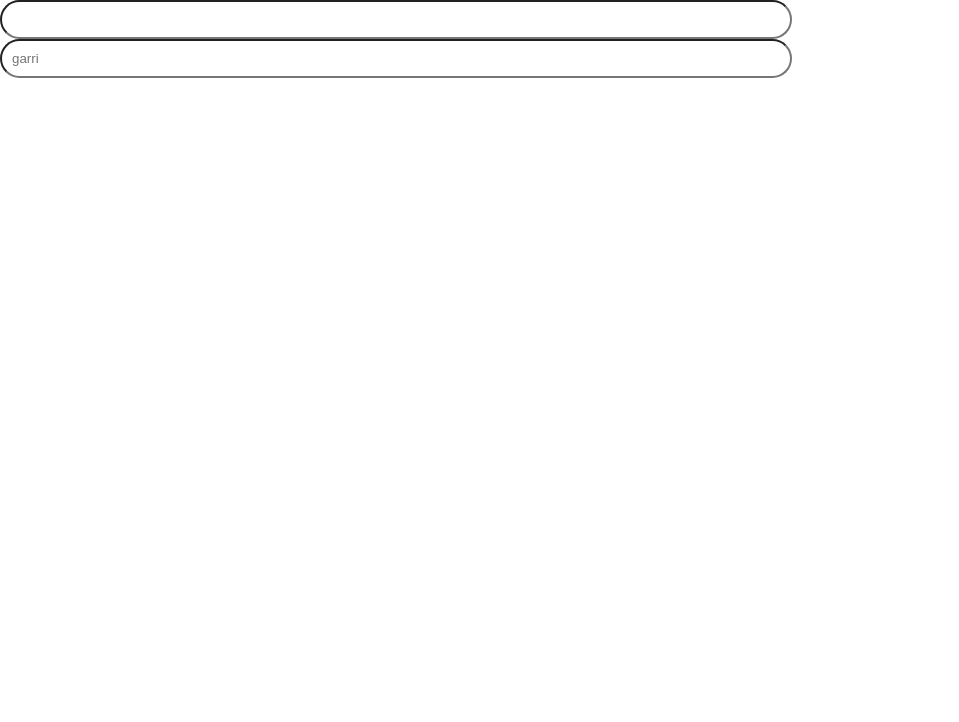
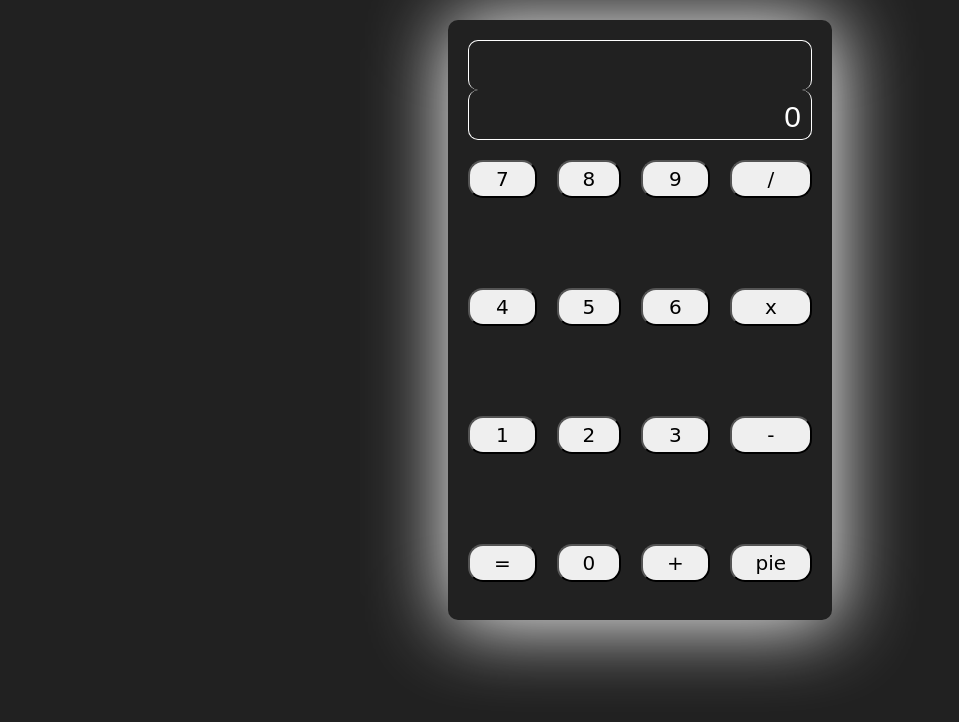
Before and after one commit to nzube123/React-Calculator, a React (Create React App) app: page / in a window 1280 px wide. Shown: the top 722 px of the page, without its empty margins (0-959 px from the left). Built offline with nearby package versions, Linux system fonts and the light colour scheme.

Commit message:
trying to evaluate Currentvalue

```diff
--- a/public/index.html
+++ b/public/index.html
@@ -5,6 +5,7 @@
     <link rel="icon" href="%PUBLIC_URL%/favicon.ico" />
     <meta name="viewport" content="width=device-width, initial-scale=1" />
     <meta name="theme-color" content="#000000" />
+    <meta http-equiv="Content-Type" content="text/html;charset=UTF-8">
     <meta
       name="description"
       content="Web site created using create-react-app"
--- a/src/App.js
+++ b/src/App.js
@@ -1,10 +1,10 @@
 // import logo from './logo.svg';
 import './App.css';
-import TodoList from './todo2';
+import Calculator from './calculator';
 function App() {
   return (
     <>
-      <TodoList />
+      <Calculator />
     </>
   )
 }
--- /dev/null
+++ b/src/calc.css
@@ -0,0 +1,66 @@
+:root {
+    background-color: rgb(0, 0, 0, 0.87);
+}
+
+* {
+    padding: 0%;
+    margin: 0%;
+    box-sizing: border-box;
+}
+
+.inputarea {
+    padding: 10px;
+    height: 50px;
+    border-radius: 10px;
+    font-size: 30px;
+    width: 100%;
+    color: white;
+    /* background-color: rgb(0, 0, 0, 0.87); */
+    border-top: 1px solid white;
+    border-left: 1px solid white;
+    border-right: 1px solid white;
+    border-bottom: 0px;
+    text-align: left;
+    border-bottom-left-radius: none;
+}
+
+.ButtonDiv {
+    margin-top: 20px;
+    display: grid;
+    grid-template-columns: auto auto auto auto;
+    row-gap: 90px;
+    column-gap: 20px;
+}
+
+.Button {
+    padding: 5px;
+    border-radius: 15px;
+    font-size: 20px;
+    font-family: Comic sans MS;
+}
+
+
+
+section {
+    width: 30%;
+    height: 600px;
+    padding: 20px;
+    margin-top: 20px;
+    box-shadow: 2px 2px 80px 2px white;
+    border-radius: 10px;
+}
+
+.output {
+    padding: 10px;
+    height: 50px;
+    border-radius: 10px;
+    font-size: 30px;
+    width: 100%;
+    color: white;
+    border-left: 1px solid white;
+    border-bottom: 1px solid white;
+    border-right: 1px solid white;
+    border-top: 0px;
+    text-align: right;
+    font-family: Arial, Helvetica, sans-serif;
+}
--- a/src/calculator.js
+++ b/src/calculator.js
@@ -1,6 +1,70 @@
 import { useState } from "react";
+import './calc.css'
+
+function Inputarea({ name, value }) {
+    return <div className={name}>{value}</div>
+}
+function OutputArea({name, value}) {
+    return <div className={name}>{value}</div>
+}
+
+function Button({ NameClass, Bvalue, onButtonClick }) {
+    return <button className={NameClass} onClick={onButtonClick}>{Bvalue}</button>
+}
+
 
 
 function Calculator() {
+    const [CurrentValue, setCurrentValue] = useState('');
+    const [evalAnswer, setevalAnswer ] = useState(0)
 
+    function handleClick(val) {
+        setCurrentValue((prevNumber) => [...prevNumber, val]);
+    }
+
+    var x = 78 + 87;
+
+    // function  evaluation
+    function evaluation() {
+        setevalAnswer(eval(CurrentValue));
+    }
+
+    return (
+        <>
+            <center>
+                <section>
+                    <Inputarea name={"inputarea"} value={CurrentValue} />
+                    <OutputArea name={"inputarea output"} value={evalAnswer} />
+                    <div className="ButtonDiv">
+
+                        <Button NameClass={"Button"} Bvalue={7} onButtonClick={() => handleClick(7)} />
+                        <Button NameClass={"Button"} Bvalue={8} onButtonClick={() => handleClick(8)} />
+                        <Button NameClass={"Button"} Bvalue={9} onButtonClick={() => handleClick(9)} />
+                        <Button NameClass={"Button"} Bvalue={"/"} onButtonClick={() => handleClick("/")} />
+                        {/* <Button NameClass={"Button"} Bvalue={"pie"} onButtonClick={() => handleClick(22/7)} /> */}
+
+
+                        <Button NameClass={"Button"} Bvalue={4} onButtonClick={() => handleClick(4)} />
+                        <Button NameClass={"Button"} Bvalue={5} onButtonClick={() => handleClick(5)} />
+                        <Button NameClass={"Button"} Bvalue={6} onButtonClick={() => handleClick(6)} />
+                        <Button NameClass={"Button"} Bvalue={"x"} onButtonClick={() => handleClick("*")} />
+
+                        <Button NameClass={"Button"} Bvalue={1} onButtonClick={() => handleClick(1)} />
+                        <Button NameClass={"Button"} Bvalue={2} onButtonClick={() => handleClick(2)} />
+                        <Button NameClass={"Button"} Bvalue={3} onButtonClick={() => handleClick(3)} />
+                        <Button NameClass={"Button"} Bvalue={"-"} onButtonClick={() => handleClick("-")} />
+
+                        <Button NameClass={"Button"} Bvalue={"="} onButtonClick={() => evaluation()} />
+                        <Button NameClass={"Button"} Bvalue={0} onButtonClick={() => handleClick(0)} />
+                        <Button NameClass={"Button"} Bvalue={"+"} onButtonClick={() => handleClick("+")} />
+                        <Button NameClass={"Button"} Bvalue={"pie"} onButtonClick={() => handleClick(22/7)} />
+                    </div>
+
+                </section>
+            </center>
+        </>
+    )
 }
+
+
+export default Calculator;
```
